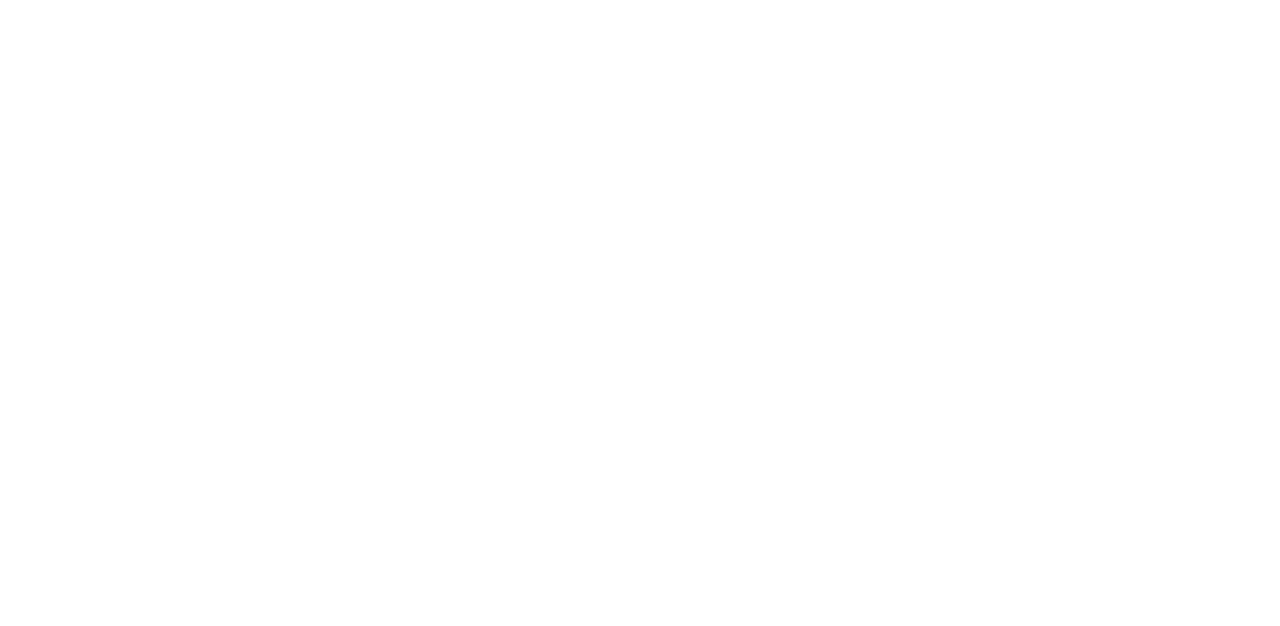
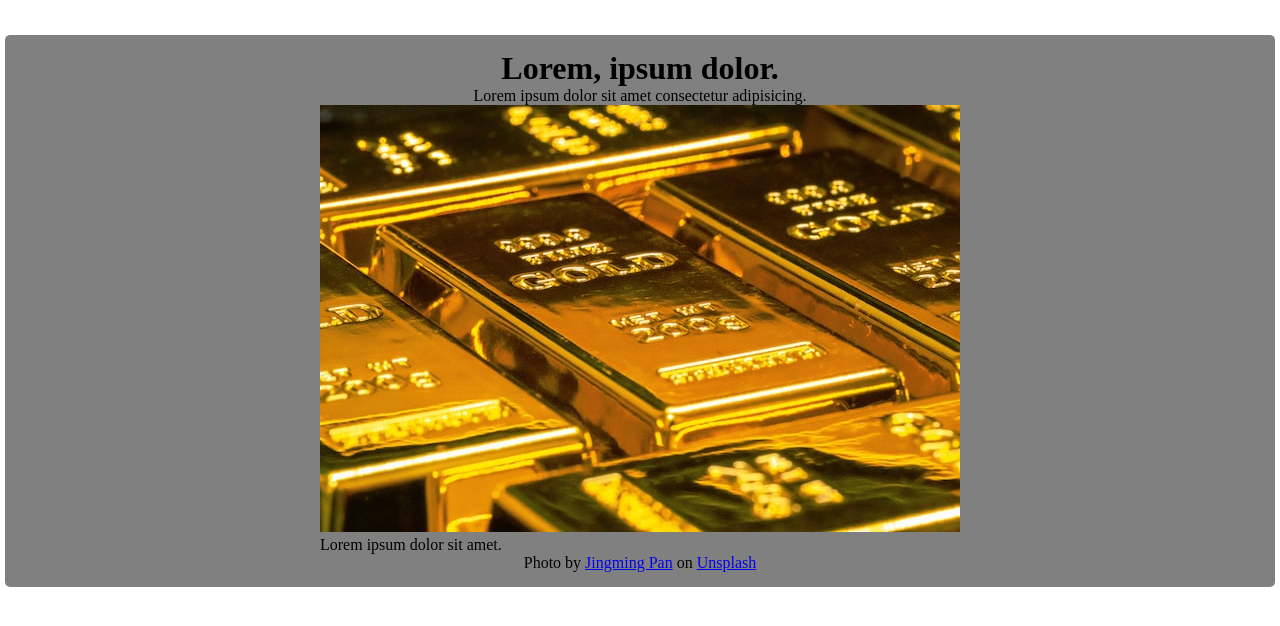
Before and after one commit to JohanCodeForFun/algorithms-and-data-structures, a plain HTML site: page freecodecamp/ResponsiveWebDesign/tributeForm/index.html in a window 1280 px wide. Drawn offline with Linux system fonts and the light colour scheme.

Commit message:
add image and setup img description

```diff
--- a/freecodecamp/ResponsiveWebDesign/tributeForm/index.html
+++ b/freecodecamp/ResponsiveWebDesign/tributeForm/index.html
@@ -8,6 +8,27 @@
     <link rel="stylesheet" href="styles.css">
 </head>
 <body>
+    <main id="main">
+        <h1 id="title">Lorem, ipsum dolor.</h1>
+        <p>Lorem ipsum dolor sit amet consectetur adipisicing.</p>
+
+        <figure id="img-div">
+            <img src="jingming-pan-iYsrkq5qq0Q-unsplash-2.jpg" alt="" id="image" height="auto" max-width="100%">
+            <p id="img-caption">Lorem ipsum dolor sit amet.</p>
+        </figure>
+
+        <section id="tribute-info">
+
+        </section>
+
+        <footer>
+            Photo by <a href="https://unsplash.com/@pokmer?utm_source=unsplash&utm_medium=referral&utm_content=creditCopyText">Jingming Pan</a> on <a href="https://unsplash.com/s/photos/gold?utm_source=unsplash&utm_medium=referral&utm_content=creditCopyText">Unsplash</a>
+        </footer>
+
+    </main>
 
 </body>
 </html>
+
+<!-- Photo by <a href="https://unsplash.com/@pokmer?utm_source=unsplash&utm_medium=referral&utm_content=creditCopyText">Jingming Pan</a> on <a href="https://unsplash.com/s/photos/gold?utm_source=unsplash&utm_medium=referral&utm_content=creditCopyText">Unsplash</a>
+   -->
--- a/freecodecamp/ResponsiveWebDesign/tributeForm/styles.css
+++ b/freecodecamp/ResponsiveWebDesign/tributeForm/styles.css
@@ -0,0 +1,31 @@
+* {
+    box-sizing: border-box;
+    padding: 0;
+    margin: 0;
+}
+
+body {
+    width: 100vw;
+    padding: 5px;
+    display: flex;
+    flex-direction: column;
+    align-items: center;
+}
+
+main {
+    background-color: gray;
+    display: flex;
+    flex-direction: column;
+    align-items: center;
+    border-radius: 5px;
+    margin: 30px 8px;
+    padding: 15px;
+    width: 100%;
+}
+
+
+.img-div {
+    display: flex;
+    flex-direction: column;
+    align-items: center;
+}
```
Also changed, not shown: freecodecamp/ResponsiveWebDesign/tributeForm/jingming-pan-iYsrkq5qq0Q-unsplash-2.jpg (added), freecodecamp/ResponsiveWebDesign/tributeForm/jingming-pan-iYsrkq5qq0Q-unsplash.jpg (added).
